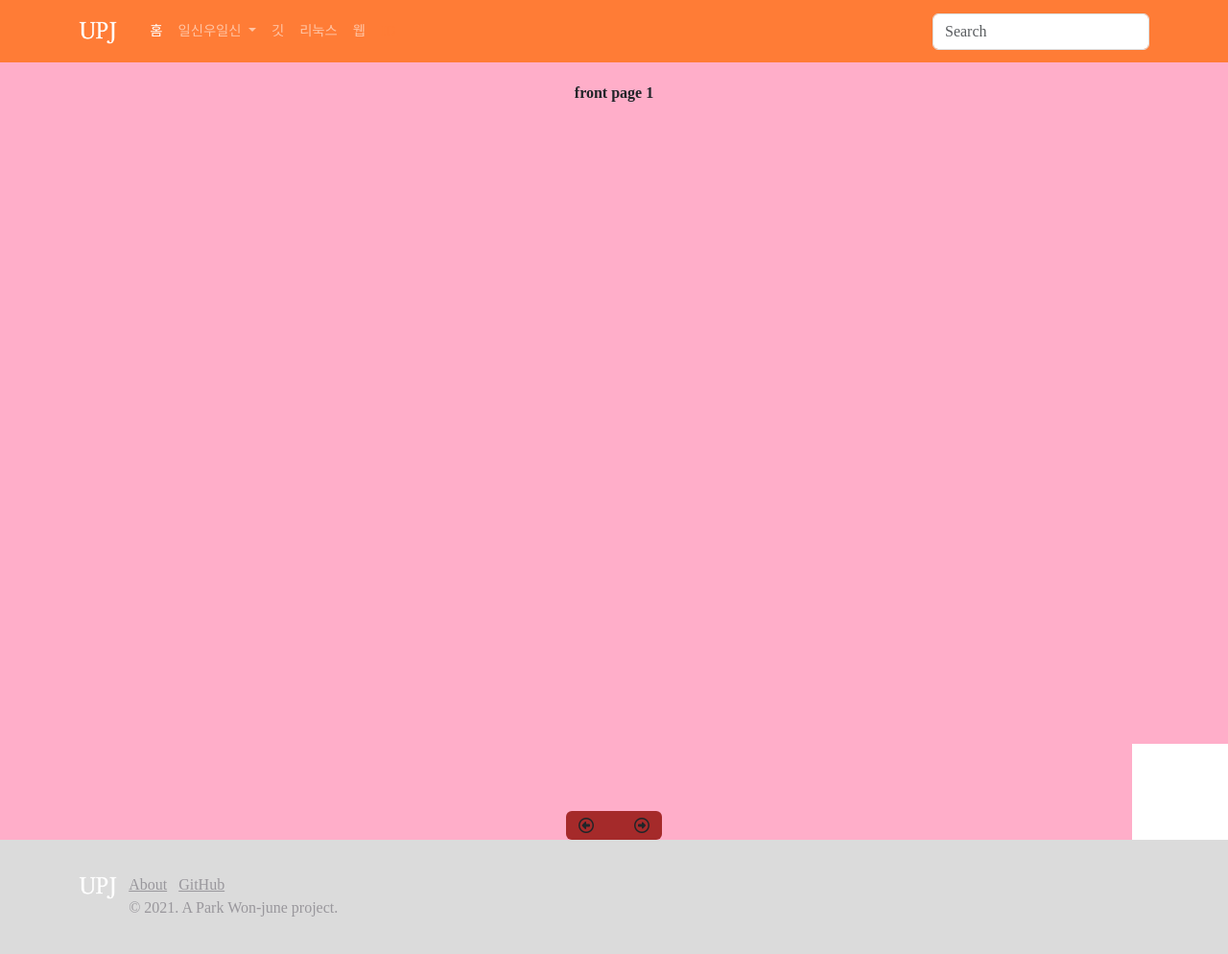
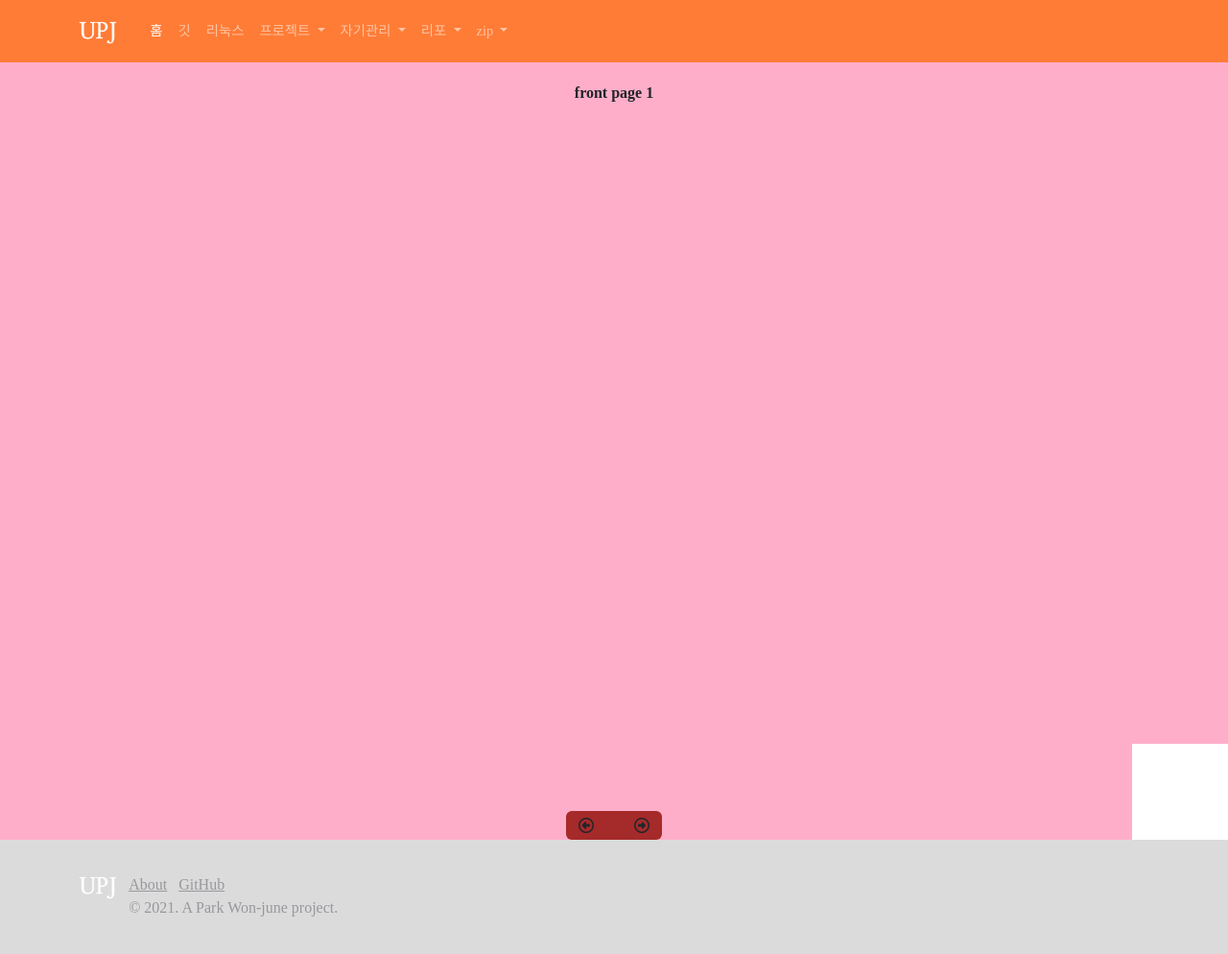
Before and after one commit to upj53/upj53.github.io, a Jekyll site: the page built from index.html, in a window 1280 px wide. Shown: the whole page at 96% size. Built offline with Jekyll 4.4.1, drawn with Linux system fonts in a browser that asks for light colours; nearby versions of some CDN libraries; some web fonts are replaced.

Commit message:
apply PARA

```diff
--- a/_config.yml
+++ b/_config.yml
@@ -30,10 +30,16 @@
 collections:
   preparing:
     output: true
-  lectures:
-    output: true
   frontpages:
     output: false
+  para-projects:
+    output: true
+  para-area:
+    output: true
+  para-resource:
+    output: true
+  para-archive:
+    output: true
 
 # social settings
 og_locale: "ko_kr"
--- a/_data/menu_group_2.yml
+++ b/_data/menu_group_2.yml
@@ -2,5 +2,3 @@
   link: /git/
 - name: 리눅스
   link: /linux/
-- name: 웹
-  link: /web/
--- a/_data/menu_group_3.yml
+++ b/_data/menu_group_3.yml
@@ -1,2 +1,12 @@
-#- name: Missions
-#  link: /missions/
+- name: Projects
+  label: 프로젝트
+  prefix: projects
+- name: Area
+  label : 자기관리
+  prefix: area
+- name: Resource
+  label : 리포
+  prefix: resource
+- name: Archive
+  label : zip
+  prefix: archive
--- a/_includes/navbar.html
+++ b/_includes/navbar.html
@@ -48,8 +48,9 @@
             {% endfor %}
           </ul>
         </li>
+        ----------->
 
-        <!---------기본메뉴: 그룹 2----------->
+        <!---------그룹 2: my----------->
         {% for item in site.data.menu_group_2 %}
         <li class="nav-item">
           <a href="{{ item.link }}" class="nav-link {% if page.url == item.link %}active{% endif %}">{{ item.name }}</a>
@@ -60,22 +61,76 @@
         {% if jekyll.environment == "development" %}
         <li class="nav-item dropdown">
           <a class="nav-link dropdown-toggle {% if page.url contains '/pre/' %}active{% endif %}" href="#" role="button" data-bs-toggle="dropdown" aria-expanded="false">
-            준비중
+            preparing
           </a>
           <ul class="dropdown-menu">
             {% for item in site.preparing %}
             {% unless item.title contains "Test" %}
-            <li><a class="dropdown-item {% if page.url == item.addr %}active{% endif %}" href="{{ item.addr }}">{{ item.title }}</a></li>
+            <li><a class="dropdown-item {% if page.url == item.permalink %}active{% endif %}" href="{{ item.permalink }}">{{ item.title }}</a></li>
             {% endunless %}
             {% endfor %}
           </ul>
         </li>
         {% endif %}
 
-        <!---------기본메뉴: 그룹 3----------->
+        <!---------그룹 3:  PARA----------->
         {% for item in site.data.menu_group_3 %}
-        <li class="nav-item">
-          <a href="{{ item.link }}" class="nav-link {% if page.url == item.link %}active{% endif %}">{{ item.name }}</a>
+        <li class="nav-item dropdown">
+          <a class="nav-link dropdown-toggle {% if page.url contains item.prefix %}active{% endif %}" href="#" role="button" data-bs-toggle="dropdown" aria-expanded="false">
+            {{ item.label }}
+          </a>
+          <!--
+          <ul class="dropdown-menu">
+            {% for i in site.para-projects %}
+            {% if i.title == 'divider' %}
+            <li><hr class="dropdown-divider"></li>
+            {% else %}
+            <li><a class="dropdown-item {% if page.url == i.permalink %}active{% endif %}" href="{{ i.permalink }}">{{ i.title }}</a></li>
+            {% endif %}
+            {% endfor %}
+          </ul>
+          -->
+          {% if item.name == 'Projects' %}
+          <ul class="dropdown-menu">
+            {% for i in site.para-projects %}
+            {% if i.title == 'divider' %}
+            <li><hr class="dropdown-divider"></li>
+            {% else %}
+            <li><a class="dropdown-item {% if page.url == i.permalink %}active{% endif %}" href="{{ i.permalink }}">{{ i.title }}</a></li>
+            {% endif %}
+            {% endfor %}
+          </ul>
+          {% elsif item.name == 'Area' %}
+          <ul class="dropdown-menu">
+            {% for i in site.para-area %}
+            {% if i.title == 'divider' %}
+            <li><hr class="dropdown-divider"></li>
+            {% else %}
+            <li><a class="dropdown-item {% if page.url == i.permalink %}active{% endif %}" href="{{ i.permalink }}">{{ i.title }}</a></li>
+            {% endif %}
+            {% endfor %}
+          </ul>
+          {% elsif item.name == 'Resource' %}
+          <ul class="dropdown-menu">
+            {% for i in site.para-resource %}
+            {% if i.title == 'divider' %}
+            <li><hr class="dropdown-divider"></li>
+            {% else %}
+            <li><a class="dropdown-item {% if page.url == i.permalink %}active{% endif %}" href="{{ i.permalink }}">{{ i.title }}</a></li>
+            {% endif %}
+            {% endfor %}
+          </ul>
+          {% else %}
+          <ul class="dropdown-menu">
+            {% for i in site.para-archive %}
+            {% if i.title == 'divider' %}
+            <li><hr class="dropdown-divider"></li>
+            {% else %}
+            <li><a class="dropdown-item {% if page.url == i.permalink %}active{% endif %}" href="{{ i.permalink }}">{{ i.title }}</a></li>
+            {% endif %}
+            {% endfor %}
+          </ul>
+          {% endif %}
         </li>
         {% endfor %}
 
@@ -91,8 +146,11 @@
         </li>
       </div>
     </div>
+
+    <!--
     <form class="form-inline d-none d-lg-inline-block mt-2 mt-md-0">
       <input type="text" class="form-control" id="search-input" placeholder="Search" style="margin-top:0" onclick="alert('준비중입니다.'); return false;">
     </form>
+    -->
   </div>
 </nav>
```
Also changed, not shown: other parts of _includes/navbar.html (+1 -1 lines).
